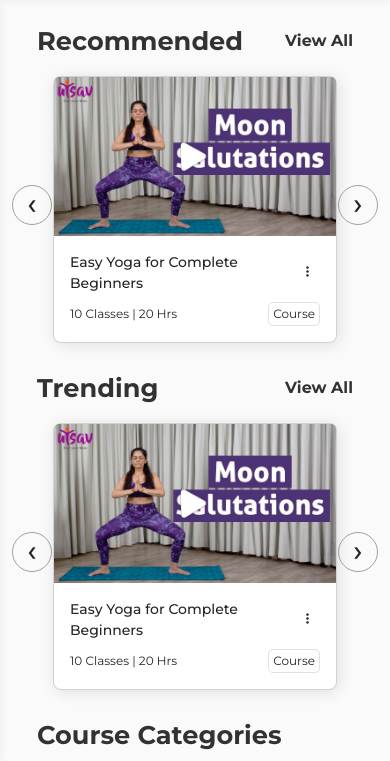
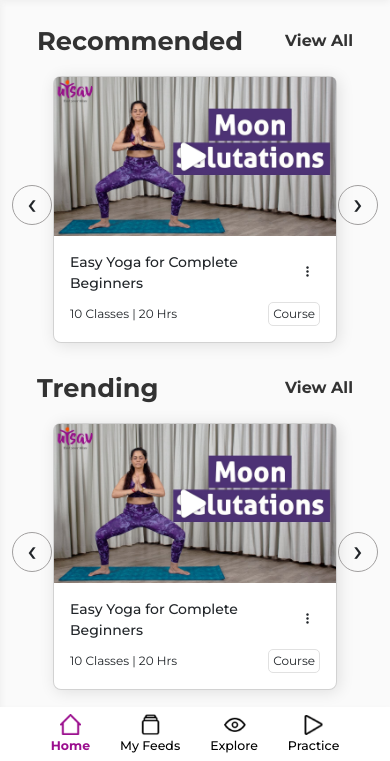
Before and after one commit to Mohit130422/utsav-merchandise, a plain HTML site: page course-list.html in a window 390 px wide. Shown: the part 83-844 px from the top of the page. Drawn offline with nearby package versions, Linux system fonts and the light colour scheme.

Commit message:
course-list-page-done

```diff
--- a/assets/css/main.scss
+++ b/assets/css/main.scss
@@ -188,7 +188,17 @@ header{
             padding-left: 0 ;
         }
         .menu{
-            display: none;
+            position: fixed;
+            bottom: 0;
+            right: 0;
+            left: 0;
+            background-color: #fff;
+            box-shadow: 0 4px 8px #00000010;
+        }
+    }
+    @media (max-width:400px){
+        .menu li{
+            padding: 5px 15px;
         }
     }
     @media (max-width:360px){
```
Also changed, not shown: assets/css/main.css, course-list.html (renamed from index.html), 1 other file.
